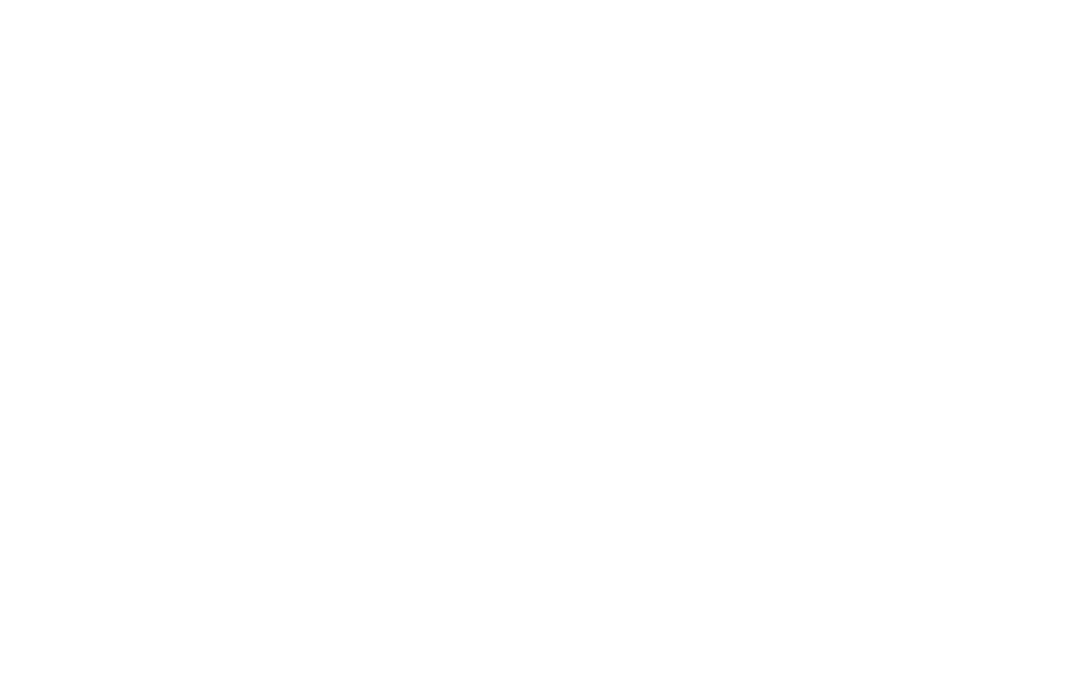
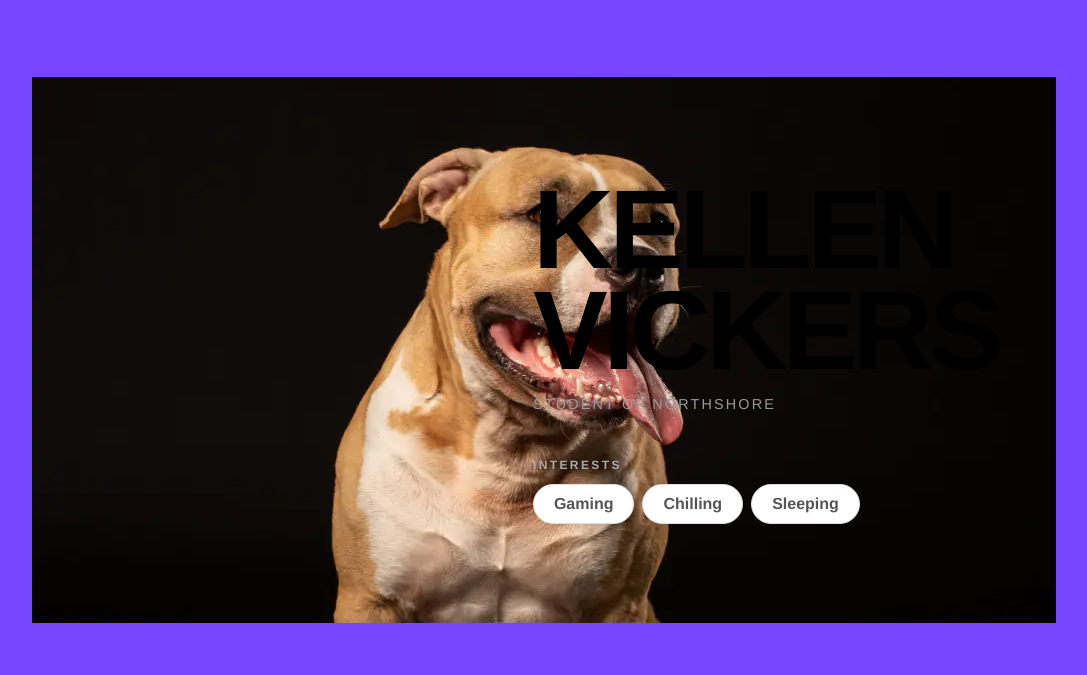
Before and after one commit to kellenvickers/kellenvickers.github.io, a plain HTML site: page index.html in a window 1280 px wide. Shown: the whole page, without its empty margins (8-1095 px from the left). Drawn offline with Linux system fonts and the light colour scheme.

Commit message:
To do 1-6

```diff
--- a/index.html
+++ b/index.html
@@ -2,13 +2,30 @@
 <html>
 
 <head>
-  <title>CHANGE ME</title>
+  <title>Kellen's website</title>
+  <link rel="stylesheet" href="style.css" />
 </head>
-
 <body>
   <!-- All content goes here -->
   <div id="all-contents">
+     <main>
+      <div class = "sidebar">
+        <img class = "sidebar-img" src = "images/profile.webp" alt = "I got that dog in me">
+      </div>
+      <div class = "content">
+        <h2>Kellen Vickers</h2>
+        <p>Student of Northshore</p>
+        <div id = "interests">
+          <h3>Interests</h3>
+          <ul>
+            <li> Gaming</li>
+            <li>Chilling</li>
+            <li>Sleeping</li>
+          </ul>
 
+        </div>
+      </div>
+     </main>
 
   </div>
 </body>
--- a/style.css
+++ b/style.css
@@ -4,8 +4,8 @@
 
 body {
   margin: 0;
-  background: #947706;
-  color: #222;
+  background: #7746ff;
+  color: #cecece;
   font-family: "Helvetica Neue", Arial, sans-serif;
 }
 
@@ -15,3 +15,86 @@ body {
   margin: 0 auto;
   padding: 32px 40px;
 }
+
+
+
+main {
+  display: grid;
+  grid-template-columns: minmax(220px, 1fr) minmax(420px, 1.6fr);
+  align-items: center;
+  min-height: calc(100vh - 160px);
+  gap: clamp(32px, 5vw, 80px);
+}
+
+.sidebar {
+  width: 100%;
+}
+
+.content {
+  display: flex;
+  flex-direction: column;
+  align-items: flex-start;
+  gap: 12px;
+}
+h2 {
+  margin: 0;
+  font-size: clamp(4rem, 10vw, 7rem);
+  line-height: 0.9;
+  font-weight: 900;
+  letter-spacing: -0.04em;
+  text-transform: uppercase;
+  color: #000;
+}
+
+.content > p {
+  margin: 0;
+  color: #999;
+  font-size: 0.9rem;
+  text-transform: uppercase;
+  letter-spacing: 0.15em;
+  line-height: 1.4;
+}
+#interests {
+  margin-top: 32px;
+  width: 100%;
+}
+
+#interests h3 {
+  margin: 0 0 12px;
+  font-size: 0.75rem;
+  font-weight: 700;
+  text-transform: uppercase;
+  letter-spacing: 0.2em;
+  color: #aaa;
+}
+
+#interests ul {
+  list-style: none;
+  margin: 0;
+  padding: 0;
+  display: flex;
+  flex-wrap: wrap;
+  gap: 8px;
+}
+
+#interests li {
+  color: #555;
+  font-size: 1rem;
+  font-weight: 600;
+  padding: 10px 20px;
+  background: #fff;
+  border: 1px solid #ddd;
+  border-radius: 100px;
+  transition:
+    background 0.25s ease,
+    color 0.25s ease,
+    transform 0.25s ease;
+  cursor: default;
+}
+
+#interests li:hover {
+  background: #000;
+  color: #fff;
+  border-color: #000;
+  transform: translateY(-2px);
+}
```
Also changed, not shown: images/pfp.jfif (added), images/profile.webp (added).
